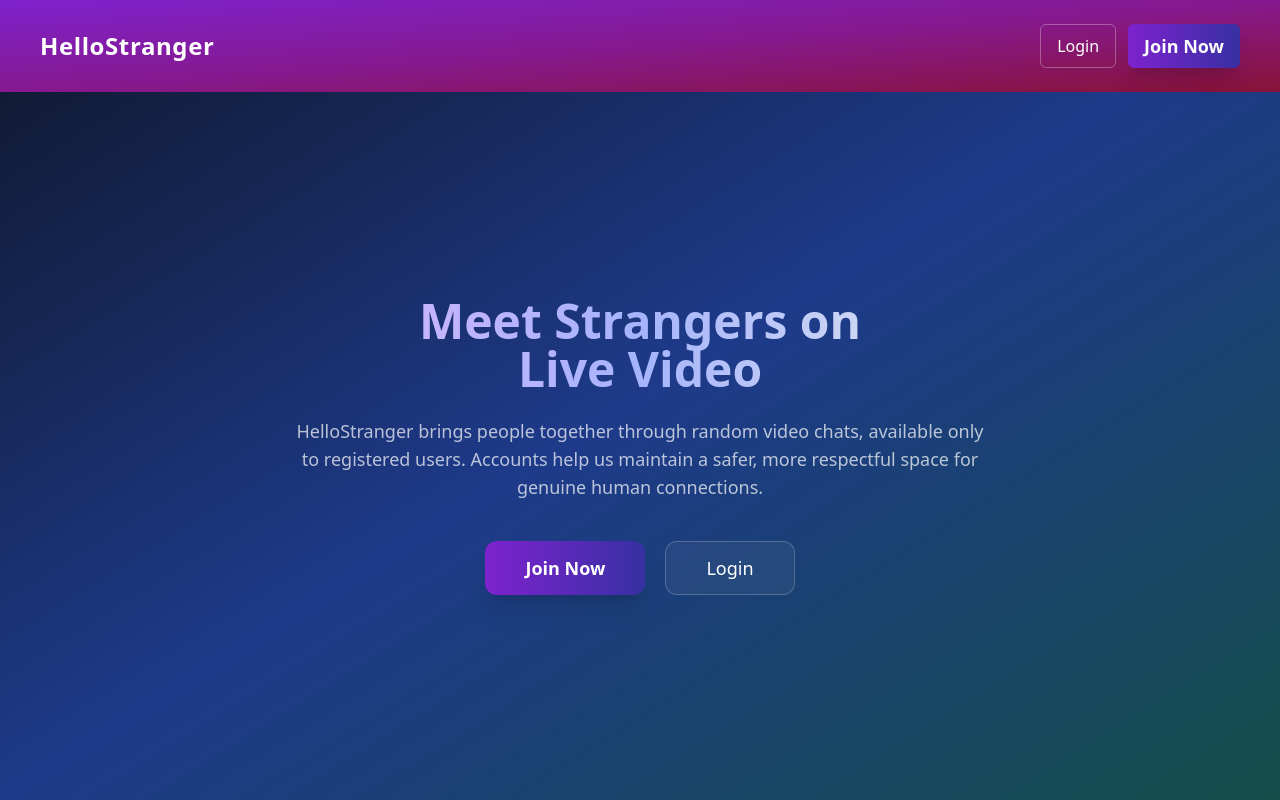
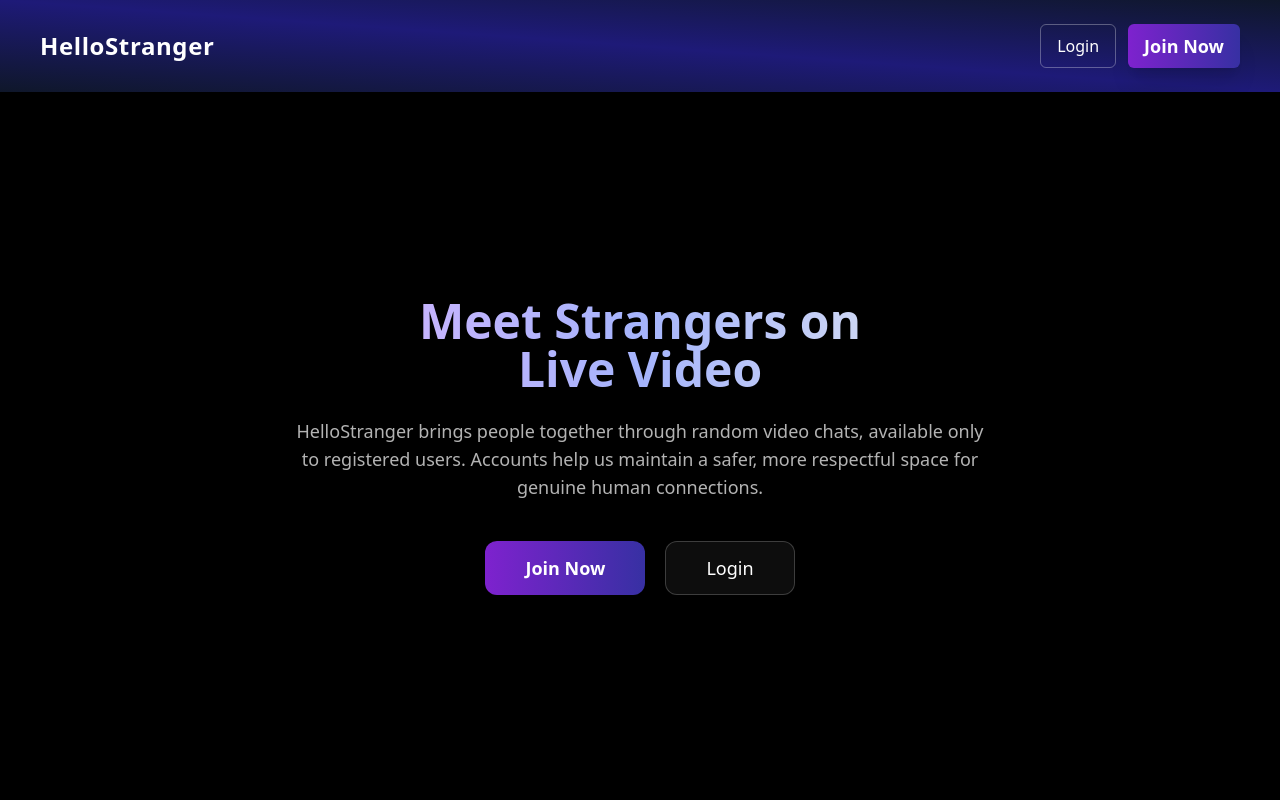
Before and after one commit to ACtink/video-project-v1-frontend, a React (Vite) app: page / in a window 1280 px wide. Built offline with nearby package versions, Linux system fonts and the light colour scheme; no server answers.

Commit message:
change feeds styling, remove padding from posts

```diff
--- a/src/components/Footer.jsx
+++ b/src/components/Footer.jsx
@@ -14,14 +14,14 @@ function Footer() {
 
   return (
     <div
-      className="fixed bottom-0 left-0 w-full z-50
-                    bg-gradient-to-br from-purple-700 via-fuchsia-800 to-rose-900"
+      className="fixed bottom-0 left-0 w-full z-50 bg-gradient-to-bl from-[#0f172a] via-[#1e1a78] to-[#0f172a]
+                    "
     >
       <div
         className="
         w-full flex justify-around px-2 py-3 bg-black/40
 
-        sm:w-fit sm:mx-auto sm:gap-3 sm:px-6 sm:rounded-2xl sm:justify-center
+        sm:w-fit sm:mx-auto sm:gap-3 sm:px-6 sm:rounded-2xl xl:gap-6 sm:justify-center
       "
       >
         {tabs.map(({ path, icon: Icon }) => {
--- a/src/components/Header.jsx
+++ b/src/components/Header.jsx
@@ -21,7 +21,8 @@ function Header() {
       className="
   flex text-white justify-between items-center
   px-6 md:px-10 py-5 md:py-6
-bg-gradient-to-br from-purple-700 via-fuchsia-800 to-rose-900
+bg-gradient-to-bl from-[#0f172a] via-[#1e1a78] to-[#0f172a]
+
 "
     >
       <h1 className="text-xl md:text-2xl font-bold tracking-wide">
--- a/src/components/PostCard.jsx
+++ b/src/components/PostCard.jsx
@@ -10,7 +10,7 @@ const [selectedPost, setSelectedPost] = useState(null);
 
   const navigate = useNavigate();
   return (
-    <div className="bg-black border border-white/10 rounded-lg overflow-hidden shadow max-w-md mx-auto">
+    <div className="bg-black border border-white/10  overflow-hidden shadow max-w-md mx-auto">
       {/* Header */}
       <div
         onClick={() => navigate(`/profile/${post.user.username}`)}
--- a/src/components/PostModal.jsx
+++ b/src/components/PostModal.jsx
@@ -251,7 +251,6 @@ function PostModal({ post, onClose , onDelete  , onDeleteProfilePost}) {
           w-full max-w-5xl
           h-full md:h-[76vh]
           bg-black
-          rounded-xl
           overflow-hidden
           flex flex-col md:flex-row
           relative
--- a/src/components/ProfilePosts.jsx
+++ b/src/components/ProfilePosts.jsx
@@ -57,7 +57,7 @@ function ProfilePosts({ userId }) {
                 <div
                   key={post._id}
                   onClick={() => setSelectedPost(post)}
-                  className="aspect-square p-2 bg-white/10 overflow-hidden cursor-pointer"
+                  className="aspect-square p-2 bg-white/5 hover:bg-white/10 overflow-hidden cursor-pointer rounded-sm border border-white/10 hover:border-white/20 transition-all duration-200 backdrop-blur-sm"
                 >
                   <img
                     src={post.imageUrl}
@@ -70,10 +70,13 @@ function ProfilePosts({ userId }) {
       )}
 
       {selectedPost && (
-        <PostModal post={selectedPost}
-
-        onClose={() => setSelectedPost(null)}
-        onDeleteProfilePost={() => setPosts(posts.filter(p => p._id !== selectedPost._id))} />
+        <PostModal
+          post={selectedPost}
+          onClose={() => setSelectedPost(null)}
+          onDeleteProfilePost={() =>
+            setPosts(posts.filter((p) => p._id !== selectedPost._id))
+          }
+        />
       )}
     </>
   );
--- a/src/components/views/HomeView.jsx
+++ b/src/components/views/HomeView.jsx
@@ -149,7 +149,7 @@ function HomeView({ openProfile }) {
       onScroll={handleScroll}
       className="h-screen overflow-y-auto text-white"
     >
-      <div className="max-w-7xl mx-auto px-4 py-6 grid grid-cols-1 lg:grid-cols-12 gap-6">
+      <div className="max-w-7xl mx-auto pt-5 pb-5 grid grid-cols-1 lg:grid-cols-12 gap-6">
         {/* LEFT SIDEBAR */}
         <div className="hidden lg:block lg:col-span-3 sticky top-6 h-[calc(100vh-3rem)]">
           <LeftSidebar />
--- a/src/pages/Layout.jsx
+++ b/src/pages/Layout.jsx
@@ -21,7 +21,7 @@ function Layout() {
     (location.pathname === "/" && !user);
 
   return (
-    <div className="min-h-screen w-full bg-gradient-to-br from-slate-900 via-blue-900 to-teal-900 text-white flex flex-col">
+    <div className="min-h-screen w-full bg-black text-white flex flex-col">
       {/* Header */}
       {!hideHeader && <Header />}
 
```
